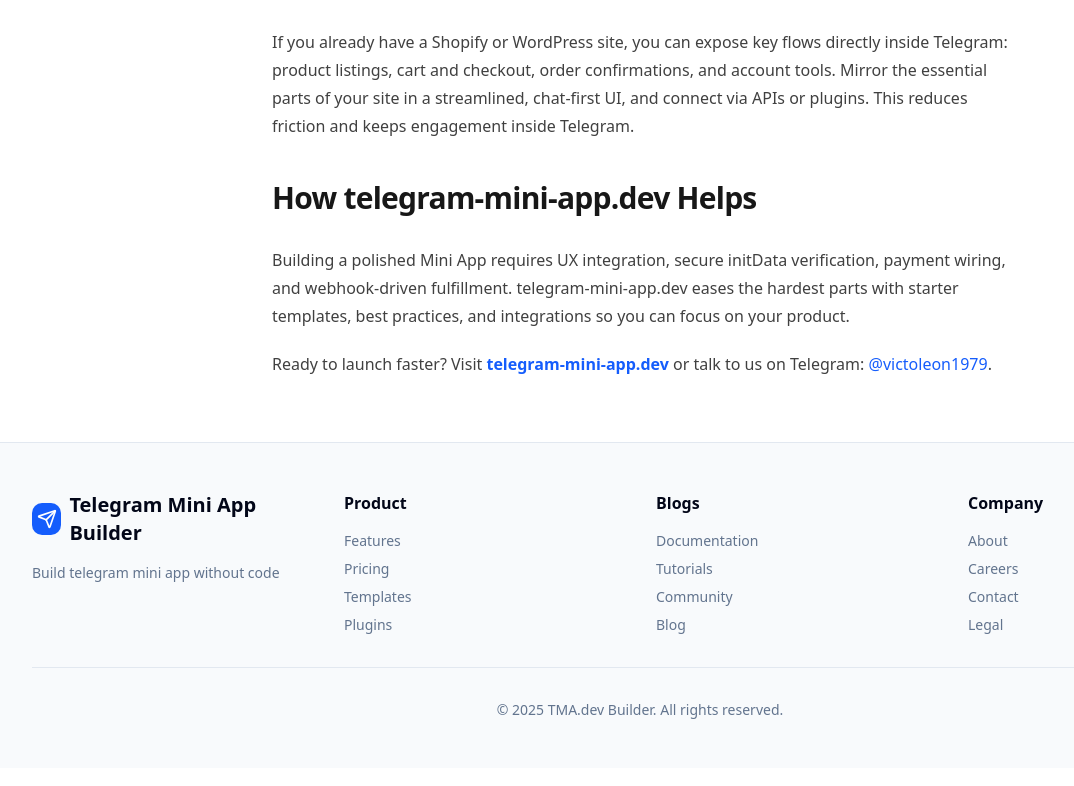
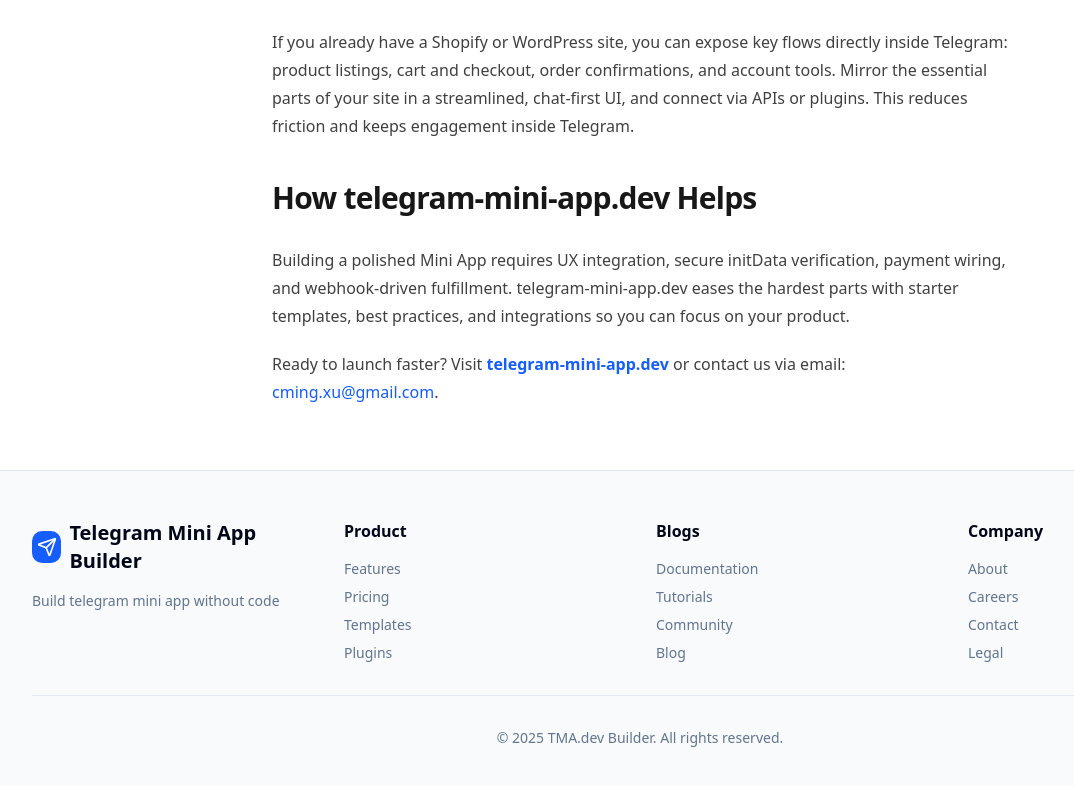
Before and after one commit to cmingxu/website, a Next.js app: page /blog/telegram-mini-app-guide in a window 1280 px wide. Shown: the part 2705-3491 px from the top of the page, without its empty margins (0-1074 px from the left). Built offline with nearby package versions, Linux system fonts and the light colour scheme.

Commit message:
Replace Telegram contact links with mailto and clean up diff markers across homepage, About, Careers, and blog guide; ensure CTAs use email; minor header cleanup

```diff
--- a/app/(marketing)/about/page.tsx
+++ b/app/(marketing)/about/page.tsx
@@ -39,9 +39,9 @@
         {`.`}
       </p>
       <p>
-        {`Prefer Telegram? Reach out directly: `}
-        <a href="https://t.me/victoleon1979" target="_blank" rel="noopener noreferrer" className="text-blue-600 hover:underline">
-          @victoleon1979
+        {`Prefer email? Reach out directly: `}
+        <a href="mailto:cming.xu@gmail.com" target="_blank" rel="noopener noreferrer" className="text-blue-600 hover:underline">
+          cming.xu@gmail.com
         </a>
         {`.`}
       </p>
--- a/app/(marketing)/blog/telegram-mini-app-guide/page.tsx
+++ b/app/(marketing)/blog/telegram-mini-app-guide/page.tsx
@@ -116,14 +116,9 @@
         <Link href="/" className="font-semibold hover:underline">
           telegram-mini-app.dev
         </Link>{" "}
-        or talk to us on Telegram: {" "}
-        <a
-          href="https://t.me/victoleon1979"
-          target="_blank"
-          rel="noopener noreferrer"
-          className="text-blue-600 hover:underline"
-        >
-          @victoleon1979
+        or contact us via email: {" "}
+        <a href="mailto:cming.xu@gmail.com" target="_blank" rel="noopener noreferrer" className="text-blue-600 hover:underline">
+          cming.xu@gmail.com
         </a>
         .
       </p>
--- a/app/(marketing)/careers/page.tsx
+++ b/app/(marketing)/careers/page.tsx
@@ -127,9 +127,9 @@
       <p>
         {`Say hello via the `}
         <Link href="/" className="font-semibold hover:underline">homepage</Link>
-        {` or on Telegram: `}
-        <a href="https://t.me/victoleon1979" target="_blank" rel="noopener noreferrer" className="text-blue-600 hover:underline">
-          @victoleon1979
+        {` or via email: `}
+        <a href="mailto:cming.xu@gmail.com" target="_blank" rel="noopener noreferrer" className="text-blue-600 hover:underline">
+          cming.xu@gmail.com
         </a>
         {`.`}
       </p>
--- a/app/page.tsx
+++ b/app/page.tsx
@@ -63,7 +63,7 @@
               </p>
               <div className="flex flex-col sm:flex-row gap-4">
                 <Button asChild size="lg" className="h-12 px-8 text-lg font-semibold bg-gradient-to-r from-blue-600 to-indigo-600 text-white shadow-xl shadow-blue-300/30 ring-2 ring-blue-300 hover:from-blue-700 hover:to-indigo-700 hover:shadow-blue-400/40 transform hover:scale-[1.02]">
-                  <Link href="https://t.me/victoleon1979" target="_blank" rel="noopener noreferrer"><Rocket className="w-5 h-5" /> Start building</Link>
+                  <Link href="mailto:cming.xu@gmail.com" target="_blank" rel="noopener noreferrer"><Rocket className="w-5 h-5" /> Start building</Link>
                 </Button>
 
               </div>
@@ -208,14 +208,14 @@
           </p>
           <div className="flex flex-col sm:flex-row gap-4 justify-center">
             <Button asChild size="lg" className="h-12 px-8 text-lg font-semibold bg-gradient-to-r from-blue-600 to-indigo-600 text-white shadow-xl shadow-blue-300/30 ring-2 ring-blue-300 hover:from-blue-700 hover:to-indigo-700 hover:shadow-blue-400/40 transform hover:scale-[1.02]">
-                  <Link href="https://t.me/victoleon1979" target="_blank" rel="noopener noreferrer"><Rocket className="w-5 h-5" /> Start building</Link>
+                  <Link href="mailto:cming.xu@gmail.com" target="_blank" rel="noopener noreferrer"><Rocket className="w-5 h-5" /> Start building</Link>
                 </Button>
             <Button
               size="lg"
               variant="outline"
-              className="border-white text-white hover:bg-white/10 text-base font-medium px-8 bg-transparent"
+              className="border-white text-white hover:bg-white/10 text_base font-medium px-8 bg-transparent"
             >
-              <Link href="https://t.me/victoleon1979" target="_blank" rel="noopener noreferrer">Talk to sales</Link>
+              <Link href="mailto:cming.xu@gmail.com" target="_blank" rel="noopener noreferrer">Talk to sales</Link>
             </Button>
           </div>
         </div>
--- a/components/Header.tsx
+++ b/components/Header.tsx
@@ -60,10 +60,10 @@
           </div>
           <div className="flex items-center gap-4">
             <Button asChild variant="ghost" className="text-sm font-medium">
-              <Link href="https://t.me/victoleon1979" target="_blank" rel="noopener noreferrer">Log in</Link>
+              <Link href="mailto:cming.xu@gmail.com" target="_blank" rel="noopener noreferrer">Log in</Link>
             </Button>
             <Button asChild className="bg-blue-600 hover:bg-blue-700 text-white text-sm font-medium">
-              <Link href="https://t.me/victoleon1979" target="_blank" rel="noopener noreferrer">Start building</Link>
+              <Link href="mailto:cming.xu@gmail.com" target="_blank" rel="noopener noreferrer">Start building</Link>
             </Button>
           </div>
         </div>
```
